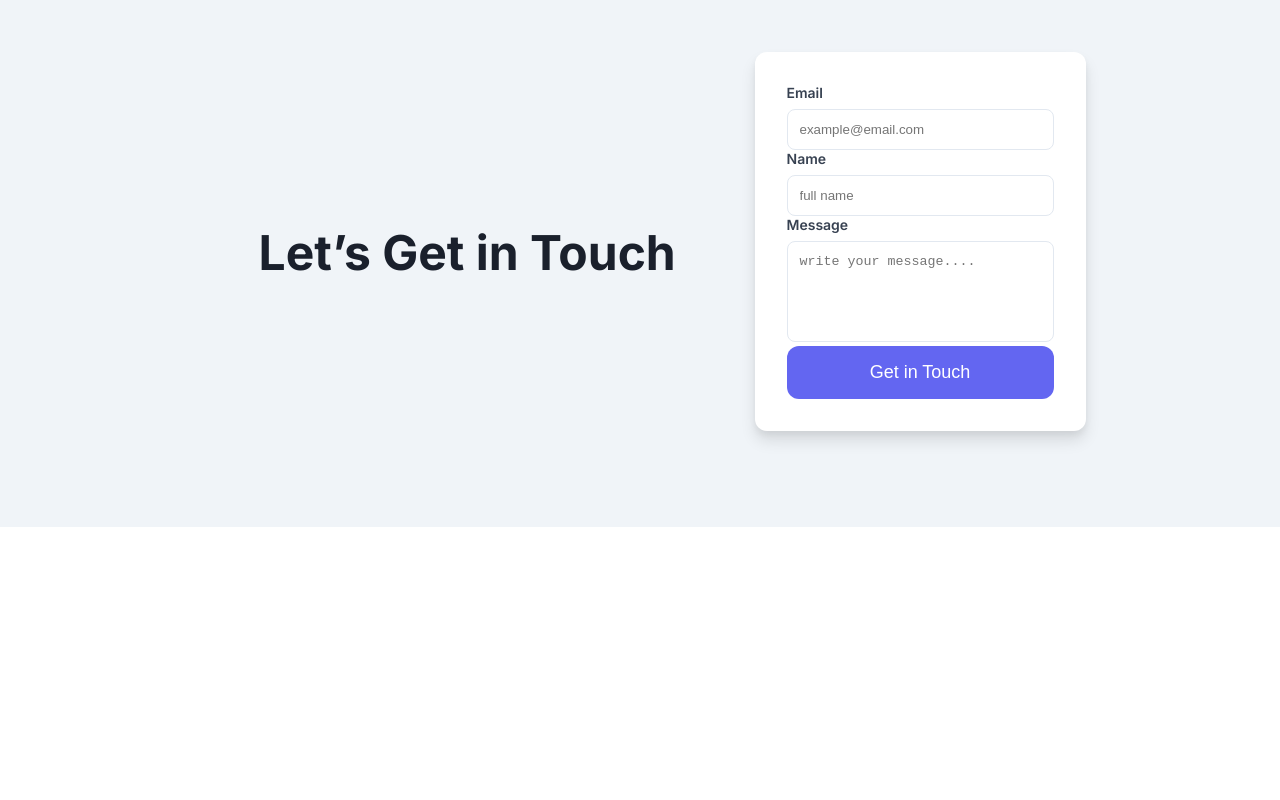
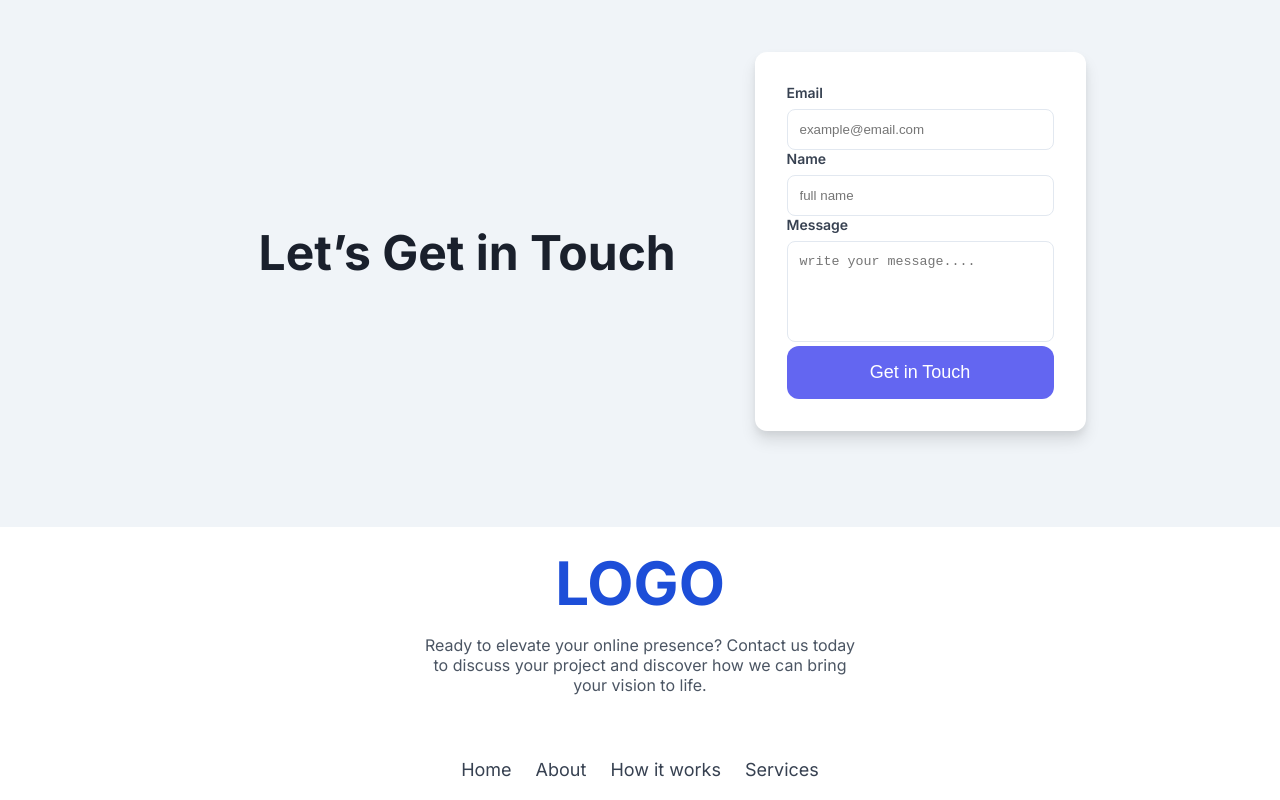
Before and after one commit to Khandaker-Afif/PH-Assignment-01, a plain HTML site: page Assignment.html in a window 1280 px wide. Shown: the part 3286-4086 px from the top of the page. Before the commit the page ends 3813 px from the top, so only its background shows below. Drawn offline with Linux system fonts and the light colour scheme.

Commit message:
Added footer section

```diff
--- a/Assignment.html
+++ b/Assignment.html
@@ -624,9 +624,17 @@
         </div>
         </div>
     </section>
-
-
-
-
-</body>
-</html>
+    <footer class="footer">
+        <div class="footer-logo">LOGO</div>
+        <p class="footer-text">
+            Ready to elevate your online presence? Contact us today to discuss your project and discover how we can bring your vision to life.
+        </p>
+        <div class="footer-links">
+            <a href="#">Home</a>
+            <a href="#">About</a>
+            <a href="#">How it works</a>
+            <a href="#">Services</a>
+        </div>
+    </footer>
+    </body>
+    </html>
```
